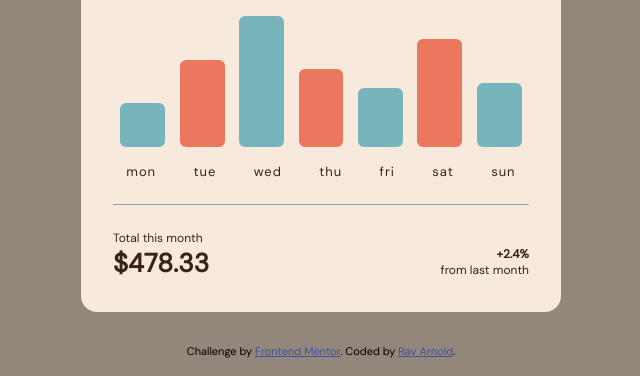
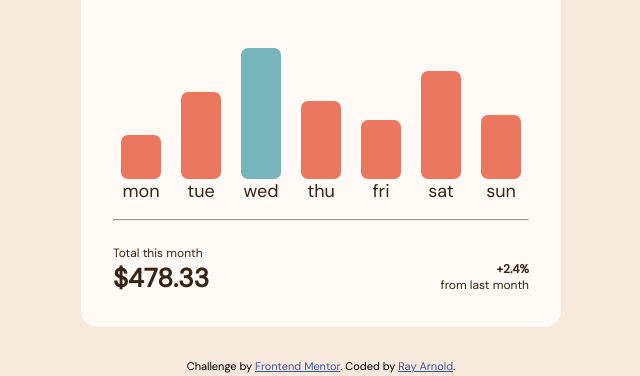
Before and after one commit to tvstaticghost/expenses-chart, a plain HTML site: page index.html in a window 1280 px wide. Shown: the part 424-800 px from the top of the page, without its empty margins (319-959 px from the left). Drawn offline with Linux system fonts and the light colour scheme.

Commit message:
fixed misaligned bar labels and background color

```diff
--- a/index.css
+++ b/index.css
@@ -22,7 +22,7 @@
 body {
     font-family: 'DM Sans', sans-serif;
     font-size: 18px;
-    background-color: var(--clr-mediumbrown);
+    background-color: var(--clr-cream);
 }
 
 .small__font {
@@ -42,7 +42,7 @@ body {
     max-width: 30rem;
     padding: 2rem;
     margin: 0 auto;
-    margin-top: 10rem;
+    margin-top: 12rem;
     color: var(--clr-verypaleorange);
     border-radius: 16px;
 }
@@ -61,7 +61,7 @@ body {
 
 .chart__container {
     color: var(--clr-darkbrown);
-    background: var(--clr-cream);
+    background: var(--clr-verypaleorange);
     max-width: 30rem;
     margin: 1.5rem auto 0;
     border-radius: 16px;
@@ -75,35 +75,25 @@ h1 {
     font-size: 2rem;
 }
 
+
 .chart__bars {
     display: flex;
-    justify-content: space-around;
+    justify-content: space-between;
+    margin: 0 2.5rem;
     align-items: flex-end;
-    margin-left: 2rem;
-    margin-right: 2rem;
-    padding-top: 4rem;
+    gap: 1rem;
+    margin-top: 4rem;
+    text-align: center;
 }
 
-.chart__bars > div{
-    background-color: var(--clr-cyan);
-    width: 2.8rem;
-    border-radius: 6px;
+.bar {
+    background-color: var(--clr-softred);
+    width: 2.5rem;
+    border-radius: 7px;
 }
 
-.chart__bars div:nth-child(even) {
-    background-color: var(--clr-softred);
-}
-
-.chart__days {
-    display: flex;
-    justify-content: center;
-    justify-content: space-evenly;
-    gap: 2rem;
-    padding-top: 1rem;
-    padding-bottom: 0.5rem;
-    font-size: 13px;
-    margin: 0 2.5rem;
-    letter-spacing: 1px;
+#wed-bar {
+    background-color: var(--clr-cyan);
 }
 
 hr {
--- a/index.html
+++ b/index.html
@@ -30,23 +30,35 @@
     <h1>Spending - Last 7 days</h1>
 
     <div class="chart__bars">
-      <div id="mon-bar"></div>
-      <div id="tue-bar"></div>
-      <div id="wed-bar"></div>
-      <div id="thu-bar"></div>
-      <div id="fri-bar"></div>
-      <div id="sat-bar"></div>
-      <div id="sun-bar"></div>
+
+      <div>
+        <div id="mon-bar" class="bar"></div>
+        <p class="mon__day">mon</p>
       </div>
-
-    <div class="chart__days">
-      <p class="mon__day">mon</p>
+      <div>
+        <div id="tue-bar" class="bar"></div>
         <p class="tue__day">tue</p>
+      </div>
+      <div>
+        <div id="wed-bar" class="bar"></div>
         <p class="wed__day">wed</p>
+      </div>
+      <div>
+        <div id="thu-bar" class="bar"></div>
         <p class="thu__day">thu</p>
+      </div>
+      <div>
+        <div id="fri-bar" class="bar"></div>
         <p class="fri__day">fri</p>
+      </div>
+      <div>
+        <div id="sat-bar" class="bar"></div>
         <p class="sat__day">sat</p>
+      </div>
+      <div>
+        <div id="sun-bar" class="bar"></div>
         <p class="sun__day">sun</p>
+      </div>
     </div>
 
     <hr>
```
Lines whose indentation alone changed are shown as unchanged.
